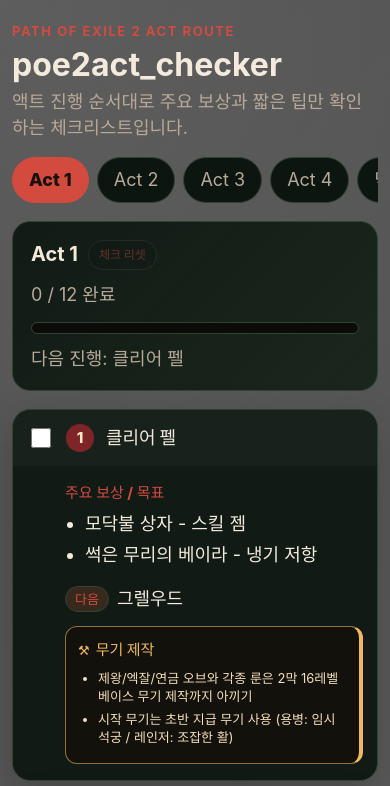
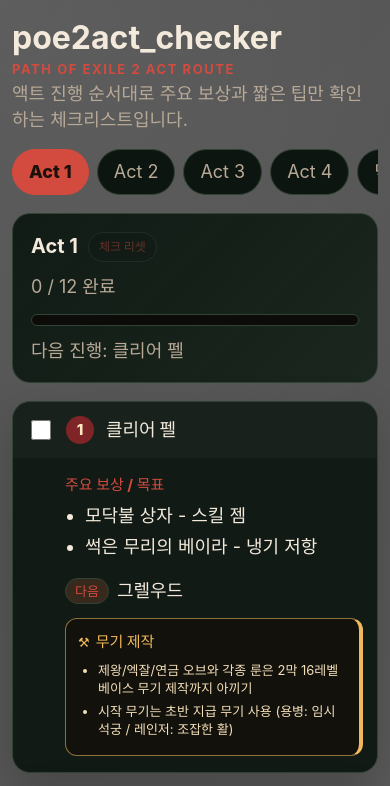
Before and after one commit to chrier/poe2act_checker, a React (Vite) app: page / in a window 390 px wide. Shown: the top 786 px of the page. Built offline with nearby package versions, Linux system fonts and the light colour scheme.

Commit message:
Compact app header copy

```diff
--- a/src/App.css
+++ b/src/App.css
@@ -123,19 +123,32 @@
   margin-bottom: 14px;
 }
 
+.header-title-row {
+  align-items: flex-end;
+  display: flex;
+  gap: 18px;
+}
+
+.header-meta {
+  display: grid;
+  gap: 4px;
+  margin-bottom: 7px;
+  min-width: 0;
+}
+
 .eyebrow {
   color: var(--accent);
   font-size: 13px;
   font-weight: 700;
   letter-spacing: 0.12em;
-  margin: 0 0 8px;
+  margin: 0;
   text-transform: uppercase;
 }
 
 h1 {
   font-size: clamp(32px, 6vw, 54px);
   line-height: 1;
-  margin: 0 0 8px;
+  margin: 0;
 }
 
 .description {
@@ -635,6 +648,17 @@
     padding-inline: 12px;
   }
 
+  .header-title-row {
+    align-items: flex-start;
+    flex-direction: column;
+    gap: 6px;
+  }
+
+  .header-meta {
+    gap: 2px;
+    margin-bottom: 0;
+  }
+
   .progress-card > .progress-summary {
     align-items: flex-start;
     flex-direction: column;
--- a/src/App.tsx
+++ b/src/App.tsx
@@ -61,11 +61,15 @@
   return (
     <main className={`app-shell ${activeView === 'issues' ? 'theme-issues' : `theme-act-${currentGuide.act}`}`}>
       <header className="app-header">
-        <p className="eyebrow">Path of Exile 2 Act Route</p>
-        <h1>poe2act_checker</h1>
-        <p className="description">
-          액트 진행 순서대로 주요 보상과 짧은 팁만 확인하는 체크리스트입니다.
-        </p>
+        <div className="header-title-row">
+          <h1>poe2act_checker</h1>
+          <div className="header-meta">
+            <p className="eyebrow">Path of Exile 2 Act Route</p>
+            <p className="description">
+              액트 진행 순서대로 주요 보상과 짧은 팁만 확인하는 체크리스트입니다.
+            </p>
+          </div>
+        </div>
       </header>
 
       <nav className="act-tabs" aria-label="페이지 및 Act 선택">
```
